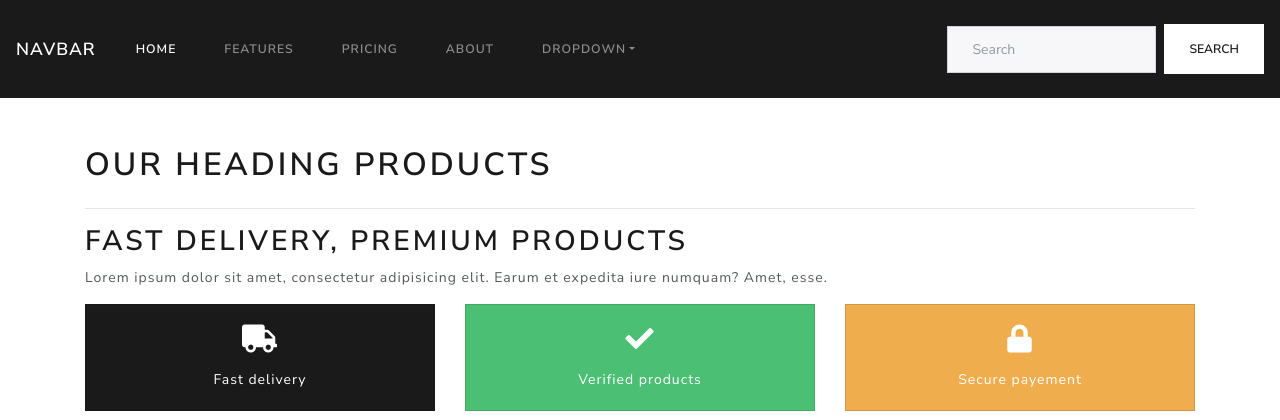
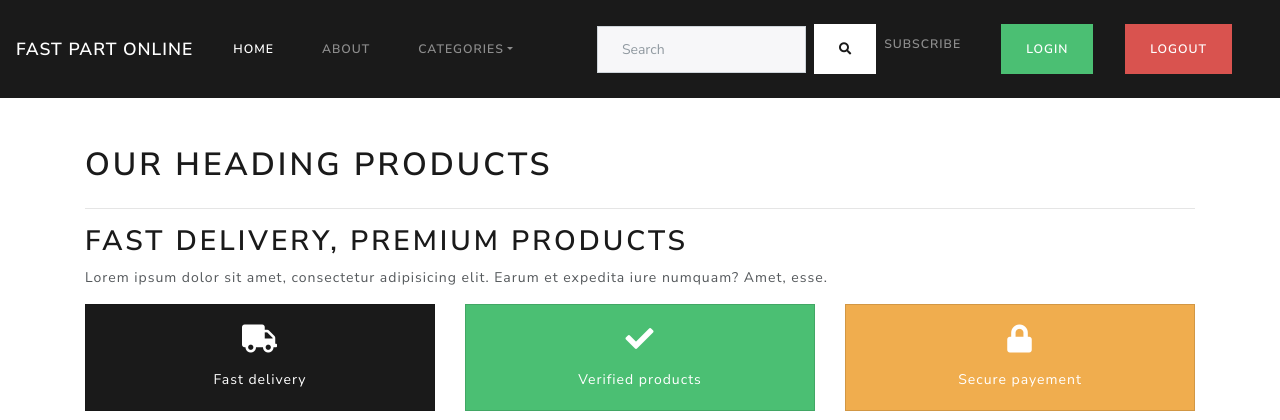
Before and after one commit to joegharbi/best-part, a Symfony app: template templates/home.html.twig in a window 1280 px wide. Shown: the top 420 px of the page. Run offline with Twig, Linux system fonts and the light colour scheme; the template is opened without the code that fills it, so the values that code supplies are empty; some libraries are stand-ins or nearby versions.

Commit message:
After first navbar check

```diff
--- a/templates/base.html.twig
+++ b/templates/base.html.twig
@@ -12,6 +12,9 @@
     {% endblock %}
 
     {% block javascripts %}
+        <script src="https://code.jquery.com/jquery-3.3.1.slim.min.js" integrity="sha384-q8i/X+965DzO0rT7abK41JStQIAqVgRVzpbzo5smXKp4YfRvH+8abtTE1Pi6jizo" crossorigin="anonymous"></script>
+        <script src="https://cdnjs.cloudflare.com/ajax/libs/popper.js/1.14.7/umd/popper.min.js" integrity="sha384-UO2eT0CpHqdSJQ6hJty5KVphtPhzWj9WO1clHTMGa3JDZwrnQq4sF86dIHNDz0W1" crossorigin="anonymous"></script>
+        <script src="https://stackpath.bootstrapcdn.com/bootstrap/4.3.1/js/bootstrap.min.js" integrity="sha384-JjSmVgyd0p3pXB1rRibZUAYoIIy6OrQ6VrjIEaFf/nJGzIxFDsf4x0xIM+B07jRM" crossorigin="anonymous"></script>
         {# {{ encore_entry_script_tags('app') }} #}
     {% endblock %}
 </head>
--- a/templates/home.html.twig
+++ b/templates/home.html.twig
@@ -28,19 +28,19 @@
     <div class="row">
         {% include"shared/_ensurence.html.twig"  with{
             'color':'primary',
-            'icone':'fas fa-truck',
+            'icon':'fas fa-truck',
             'text' :'Fast delivery'
         }
         %}
         {% include"shared/_ensurence.html.twig"  with{
             'color':'success',
-            'icone':'fas fa-check',
+            'icon':'fas fa-check',
             'text' :'Verified products'
         }
         %}
         {% include"shared/_ensurence.html.twig"  with{
             'color':'warning',
-            'icone':'fas fa-lock',
+            'icon':'fas fa-lock',
             'text' :'Secure payement'
         }
         %}
--- a/templates/shared/_ensurence.html.twig
+++ b/templates/shared/_ensurence.html.twig
@@ -1,7 +1,7 @@
 <div class="col">
     <div class="card bg-{{ color }} text-white text-center">
         <div class="card-body">
-            <i class="fas fa-{{ icone }} fa-2x mb-3"></i>
+            <i class="fas fa-{{ icon }} fa-2x mb-3"></i>
             <p class="card-text">{{ text }}</p>
         </div>
     </div>
--- a/templates/shared/_navbar.html.twig
+++ b/templates/shared/_navbar.html.twig
@@ -1,5 +1,5 @@
 <nav class="navbar navbar-expand-lg navbar-dark bg-primary">
-    <a class="navbar-brand" href="#">Navbar</a>
+    <a class="navbar-brand" href="/">Fast Part Online</a>
     <button class="navbar-toggler" type="button" data-toggle="collapse" data-target="#navbarColor01"
             aria-controls="navbarColor01" aria-expanded="false" aria-label="Toggle navigation">
         <span class="navbar-toggler-icon"></span>
@@ -8,34 +8,37 @@
     <div class="collapse navbar-collapse" id="navbarColor01">
         <ul class="navbar-nav mr-auto">
             <li class="nav-item active">
-                <a class="nav-link" href="#">Home
+                <a class="nav-link" href="/">Home
                     <span class="sr-only">(current)</span>
                 </a>
             </li>
-            <li class="nav-item">
-                <a class="nav-link" href="#">Features</a>
-            </li>
-            <li class="nav-item">
-                <a class="nav-link" href="#">Pricing</a>
-            </li>
+
             <li class="nav-item">
                 <a class="nav-link" href="#">About</a>
             </li>
             <li class="nav-item dropdown">
                 <a class="nav-link dropdown-toggle" data-toggle="dropdown" href="#" role="button" aria-haspopup="true"
-                   aria-expanded="false">Dropdown</a>
+                   aria-expanded="false">Categories</a>
                 <div class="dropdown-menu">
-                    <a class="dropdown-item" href="#">Action</a>
-                    <a class="dropdown-item" href="#">Another action</a>
-                    <a class="dropdown-item" href="#">Something else here</a>
-                    <div class="dropdown-divider"></div>
-                    <a class="dropdown-item" href="#">Separated link</a>
+                    {% for c in categoryRepository.findAll() %}
+                        <a class="dropdown-item" href="{{ path('product_category', {'slug': c.slug}) }}">{{ c.name }}</a>
+                    {% endfor %}
                 </div>
             </li>
         </ul>
         <form class="form-inline my-2 my-lg-0">
             <input class="form-control mr-sm-2" type="text" placeholder="Search">
-            <button class="btn btn-secondary my-2 my-sm-0" type="submit">Search</button>
+            <button class="btn btn-secondary my-2 my-sm-0" type="submit">
+                <span class="fa fa-search form-control-feedback"></span>
+            </button>
         </form>
+        <ul class="navbar-nav">
+            <li class="nav-item">
+                <a href="#" class="nav-link">Subscribe</a>
+            </li>
+            <li class="nav-item"><a href="#" class="btn btn-success">Login</a></li>
+            <li class="nav-item"><a href="#" class="btn btn-danger">Logout</a></li>
+
+        </ul>
     </div>
 </nav>
```
Also changed, not shown: 1 other file.
